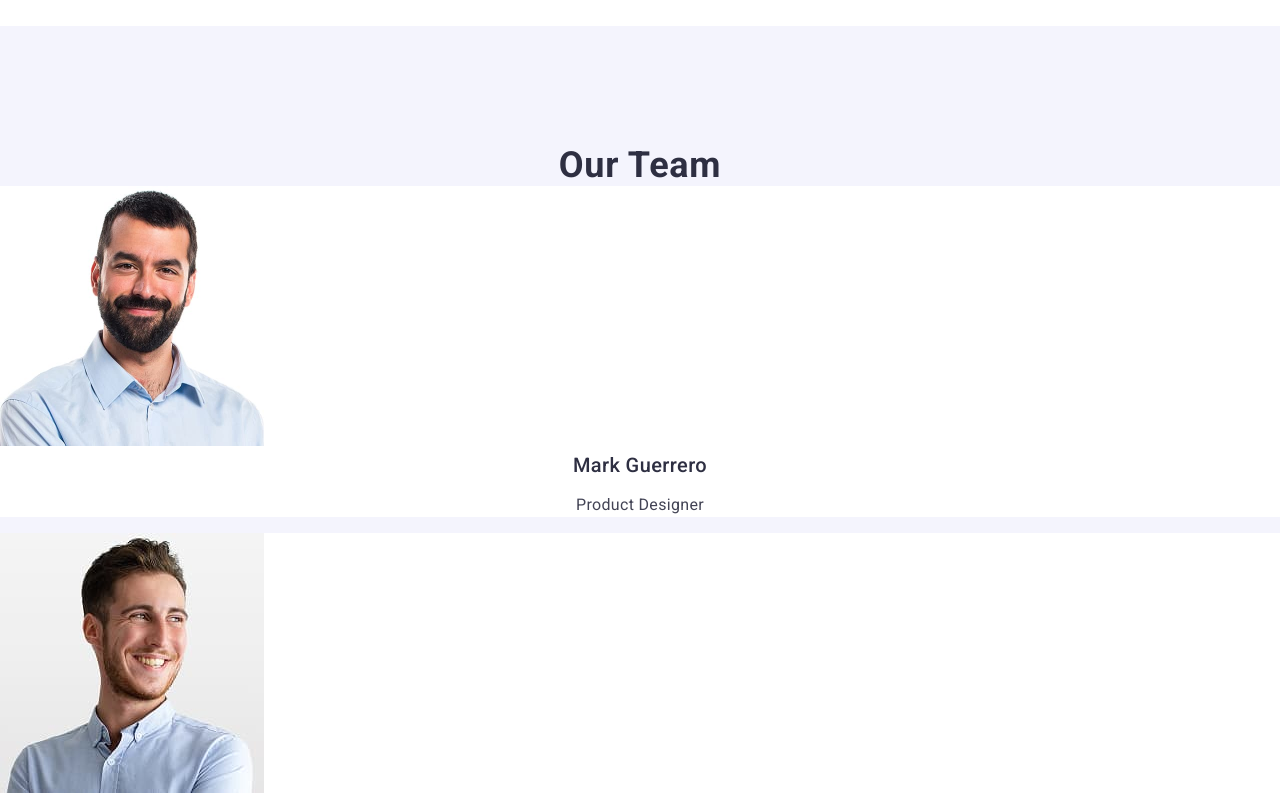
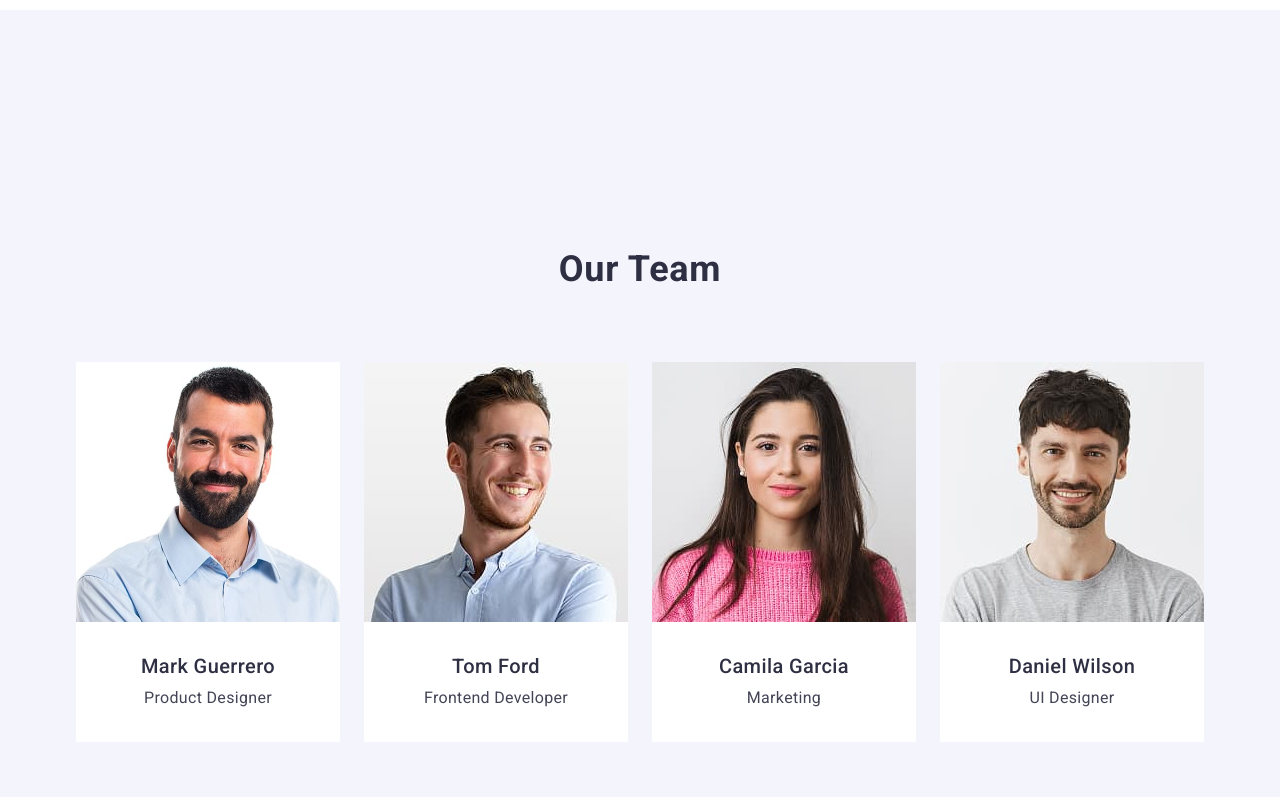
Before and after one commit to Roman-M-81/goit-markup-hw-03, a plain HTML site: page index.html in a window 1280 px wide. Shown: the part 1240-2037 px from the top of the page. Drawn offline with nearby package versions, Linux system fonts and the light colour scheme.

Commit message:
add index file

```diff
--- a/css/styles.css
+++ b/css/styles.css
@@ -13,8 +13,13 @@ ol {
     padding: 0;
 }
 
-h1, h2, h3, h4, h5, h6 {
-    margin: 0;
+h1, h2, h3, h4, h5, h6, p {
+    margin-top: 0;
+    margin-bottom: 0;
+}
+
+img {
+    display: block
 }
 
 .container {
@@ -234,6 +239,12 @@ border: 1px solid #000;
     margin-top: 8px;
 }
 
+
+.team-list {
+    display: flex;
+    gap: 24px
+}
+
 .our-team {
     background-color: #F4F4FD;
 }
@@ -249,10 +260,20 @@ border: 1px solid #000;
     text-align: center;
     color: #2e2f42;
     text-transform: capitalize;
+    padding-top: 120px;
+    padding-bottom: 72px;
 }
 
 .team-list-item {
     background-color: #FFFFFF;
+    width: calc((100% - 72) /4);
+
+}
+
+.team-list-sub {
+    margin-top: 32px;
+    margin-bottom: 32px;
+    text-align: center;
 }
 
 .team-name {
@@ -265,6 +286,7 @@ border: 1px solid #000;
     letter-spacing: 0.02em;
     text-align: center;
     color: #2e2f42;
+    margin-bottom: 8px;
 }
 
 .team-text {
@@ -293,6 +315,11 @@ text-transform: capitalize;
 }
 .portfolio-list {
     background-color: #FFFFFF;
+    flex-wrap: wrap;
+}
+
+.portfolio-list-item {
+    width: calc((100% - 48) /3);
 }
 
 .portfolio-name {
--- a/index.html
+++ b/index.html
@@ -85,37 +85,47 @@
 
   </section>
   <section class="our-team section">
+    <div class="container container-team">
     <h2 class="team">Our Team</h2>
     <ul class="team-list">
         <li class="team-list-item">
             <img src="./images/img1.jpg"
             alt="img1"
             width="264"/>
+        <div class="team-list-sub">
             <h3 class="team-name">Mark Guerrero</h3>
             <p class="team-text">Product Designer</p>
+        </div>
         </li>
         <li class="team-list-item">
             <img src="./images/img2.jpg"
             alt="img2"
             width="264"/>
+        <div class="team-list-sub">
             <h3 class="team-name">Tom Ford</h3>
             <p class="team-text">Frontend Developer</p>
+        </div>
         </li>
         <li class="team-list-item">
             <img src="./images/img3.jpg"
             alt="img3"
             width="264"/>
+            <div class="team-list-sub">
             <h3 class="team-name">Camila Garcia</h3>
             <p class="team-text">Marketing</p>
+            </div>
         </li>
         <li class="team-list-item">
             <img src="./images/img4.jpg"
             alt="img4"
             width="264"/>
+            <div class="team-list-sub">
             <h3 class="team-name">Daniel Wilson</h3>
             <p class="team-text">UI Designer</p>
+            </div>
         </li>
     </ul>
+    </div>
   </section>
 
   <section class="our-portfolio section">
```
